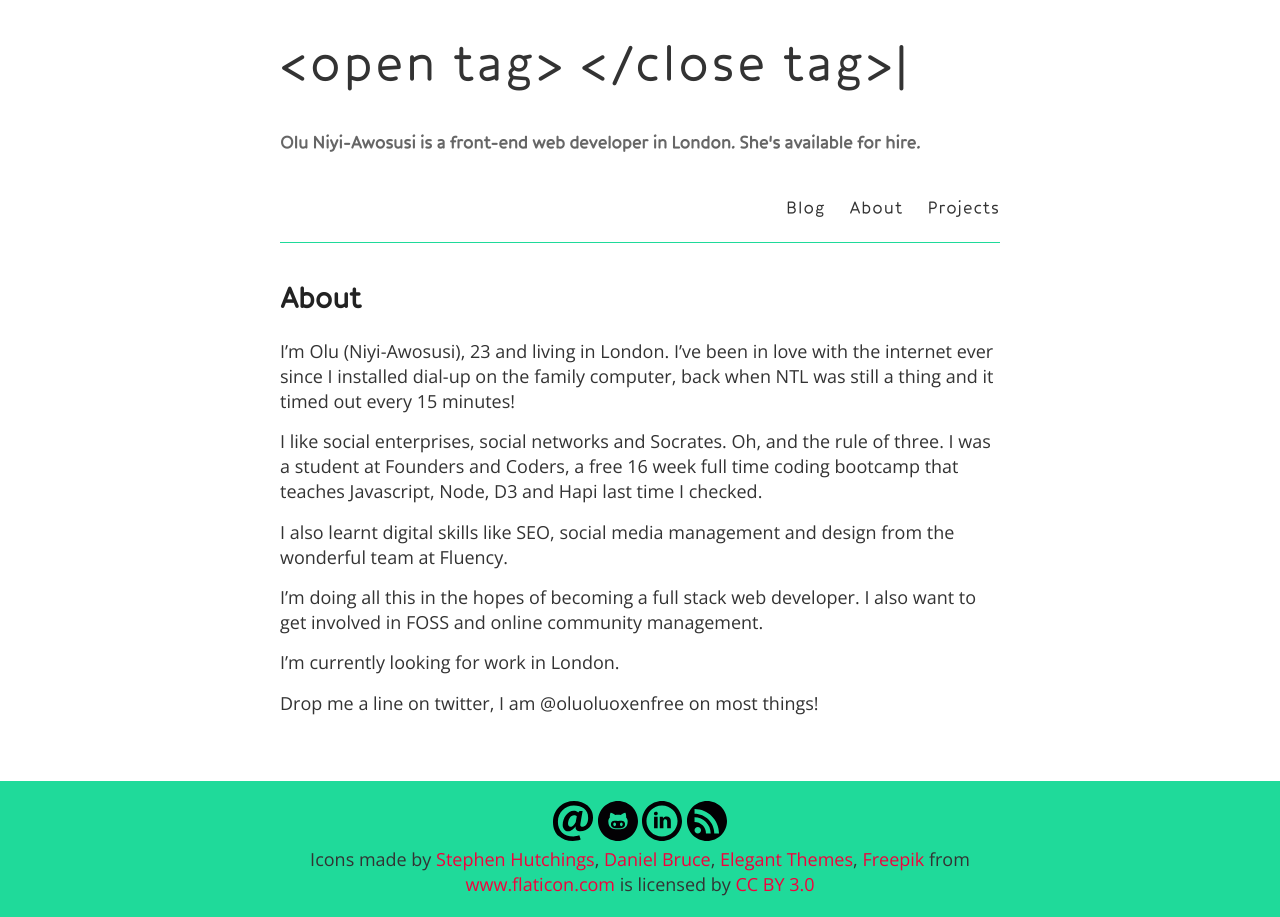
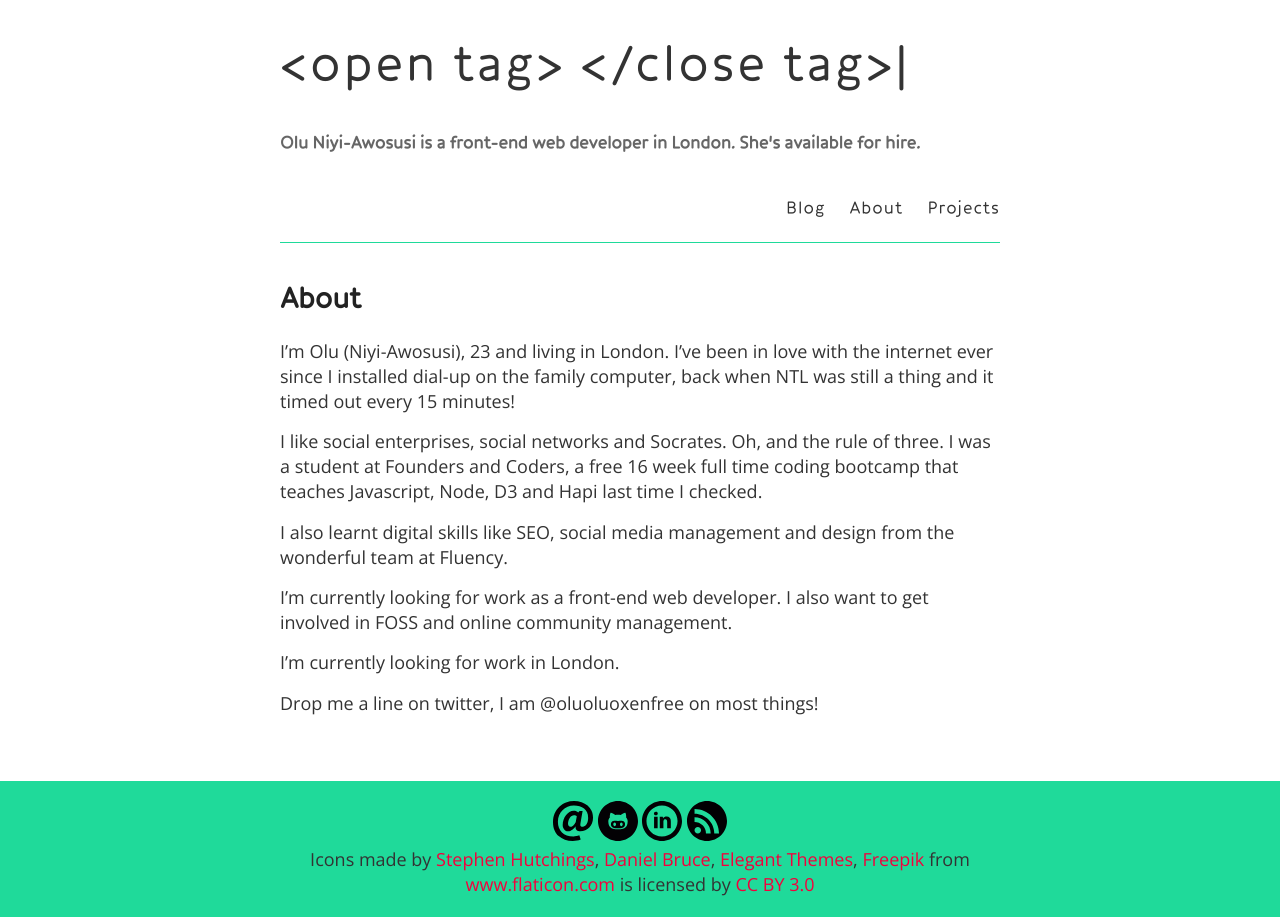
Before and after one commit to oluoluoxenfree/oluoluoxenfree.github.io, a Jekyll site: the page built from about.md, in a window 1280 px wide. Built offline with Jekyll 4.4.1, drawn with Linux system fonts in a browser that asks for light colours; Markdown is read by kramdown in place of the engine named in the settings.

Commit message:
changed about page

```diff
--- a/about.md
+++ b/about.md
@@ -9,7 +9,7 @@ I like social enterprises, social networks and Socrates. Oh, and the rule of thr
 
 I also learnt digital skills like SEO, social media management and design from the wonderful team at Fluency.
 
-I’m doing all this in the hopes of becoming a full stack web developer. I also want to get involved in FOSS and online community management.
+I’m currently looking for work as a front-end web developer. I also want to get involved in FOSS and online community management.
 
 I'm currently looking for work in London.
 
```
